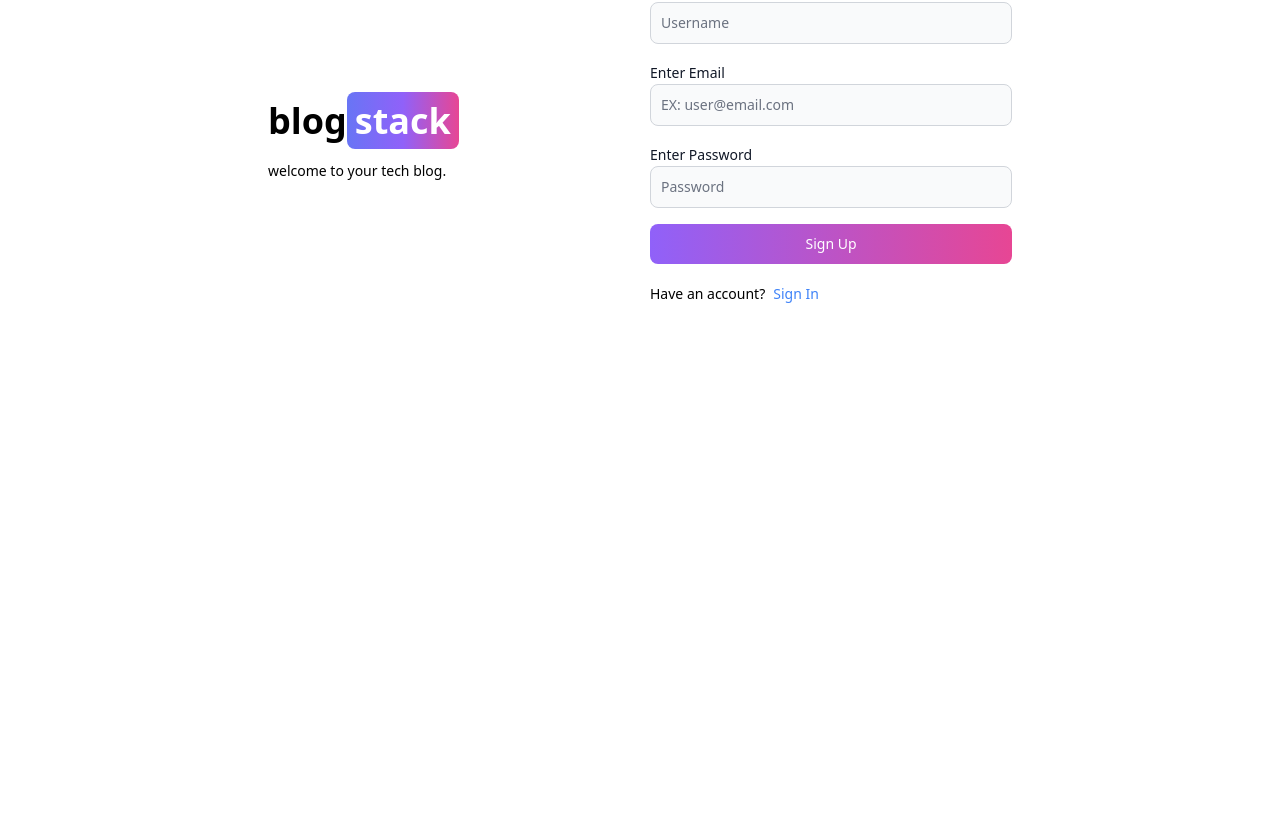
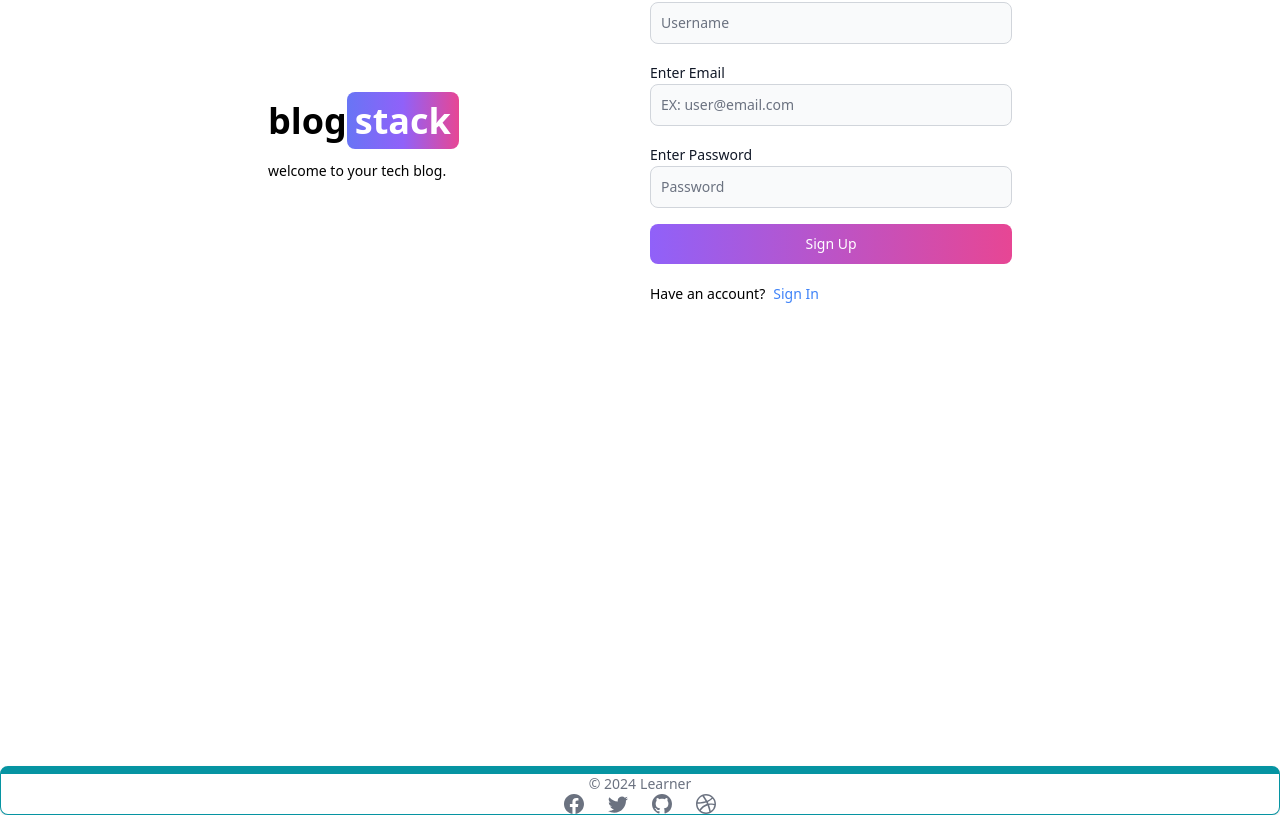
Before and after one commit to Zizort/piscineArkX, a React (Vite) app in the folder blogApp/client/: page /sign-up in a window 1280 px wide. Shown: the part 178-993 px from the top of the page. Before the commit the page ends 944 px from the top, so only its background shows below. Built offline with nearby package versions, Linux system fonts and the light colour scheme.

Commit message:
footer ui

```diff
--- a/blogApp/client/src/App.jsx
+++ b/blogApp/client/src/App.jsx
@@ -2,7 +2,7 @@ import { useState } from 'react';
 // import './reet.css'
 // import {blogTitle} from './index.js'
 import * as arg from './index.js'
-import Header from './Header'
+import Header from './components/Header.jsx'
 import MainContent from './MainContent'
 import React from 'react'
 import { BrowserRouter, Routes, Route } from 'react-router-dom';
@@ -10,6 +10,8 @@ import Home from './pages/Home'
 import SignIn from './pages/SignIn'
 import SignUp from './pages/SignUp'
 import About from './About.jsx';
+import FooterCom from './components/Footer.jsx';
+
 function App() {
   const [isLoggedIn, setIsLoggedIn] = React.useState(false);
   return (
@@ -22,6 +24,7 @@ function App() {
         <Route path='/sign-in' element={<SignIn />} />
         <Route path='/sign-up' element={<SignUp />} />
       </Routes>
+      <FooterCom />
     </BrowserRouter>
     </>
   )
--- /dev/null
+++ b/blogApp/client/src/components/Footer.jsx
@@ -0,0 +1,24 @@
+import React from 'react'
+import { Footer } from 'flowbite-react'
+import { Link } from 'react-router-dom';
+import { BsDribbble, BsFacebook, BsGithub, BsInstagram, BsTwitter } from "react-icons/bs";
+
+
+export default function FooterCom() {
+  return (
+    <Footer className='border border-t-8 border-teal-500'>
+    <div className='w-full'>
+            <div className="">
+                <Footer.Copyright href="#" by="Learner" year={new Date().getFullYear()} />
+                <div className="mt-4 flex space-x-6 sm:mt-0 sm:justify-center">
+                    <Footer.Icon href="#" icon={BsFacebook} />
+                    {/* <Footer.Icon href="#" icon={BsInstagram} /> */}
+                    <Footer.Icon href="#" icon={BsTwitter} />
+                    <Footer.Icon href="#" icon={BsGithub} />
+                    <Footer.Icon href="#" icon={BsDribbble} />
+                </div>
+            </div>
+    </div>
+    </Footer>
+    );
+}
```
Also changed, not shown: blogApp/client/src/components/Header.jsx (renamed from blogApp/client/src/Header.jsx).
